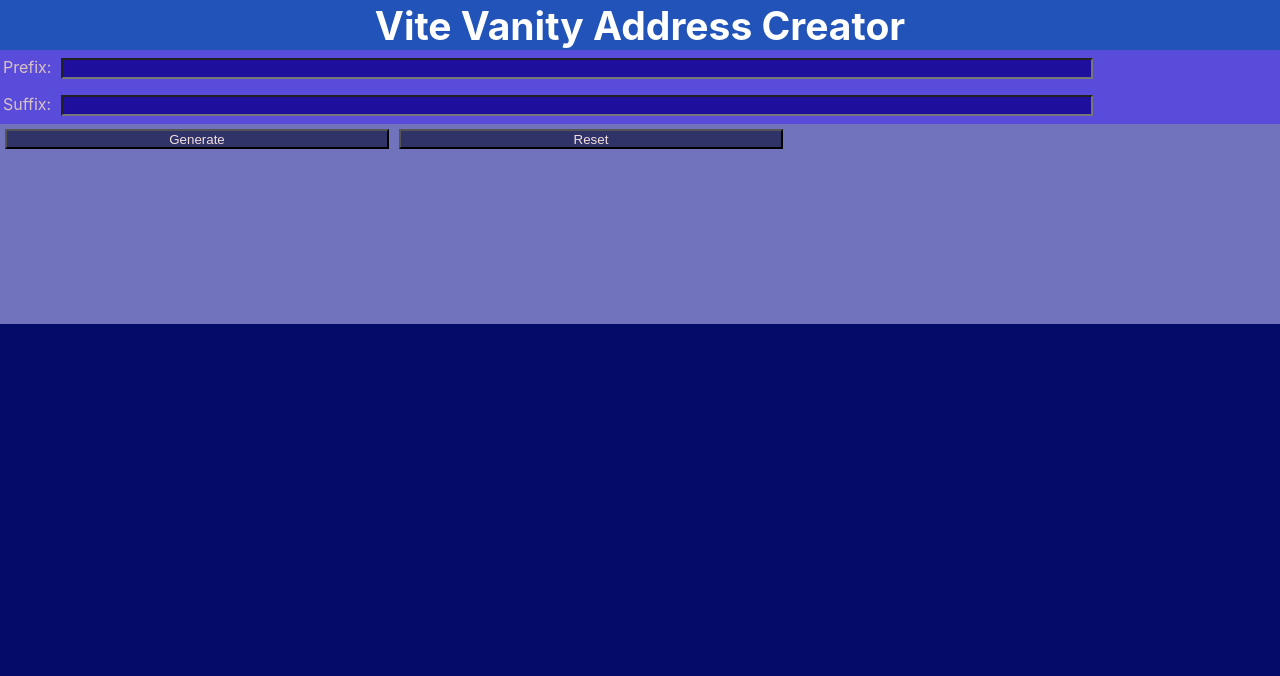
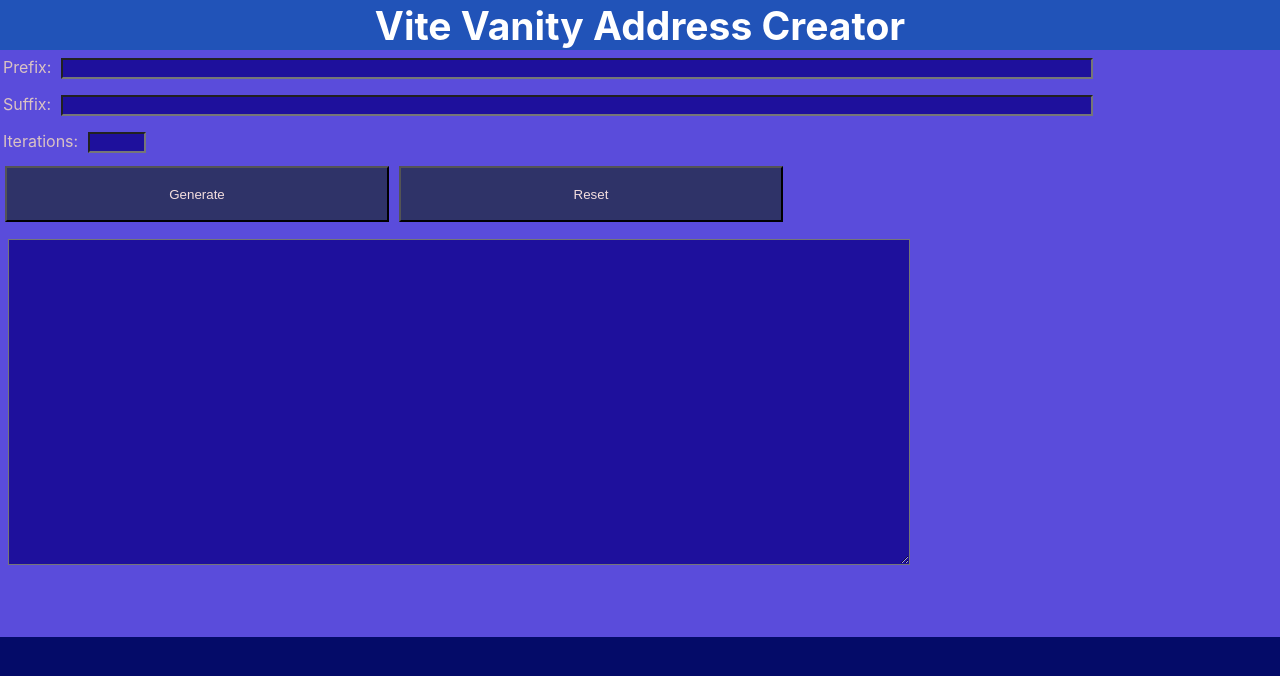
Before and after one commit to JohnGarnham/Vite-Vanity-Address-Generator, a React (Create React App) app: page / in a window 1280 px wide. Shown: the top 676 px of the page. Built offline with nearby package versions, Linux system fonts and the light colour scheme.

Commit message:
Add output textarea

```diff
--- a/src/App.css
+++ b/src/App.css
@@ -20,9 +20,9 @@
 
 .input-button-row {
   color: rgb(168, 13, 13);
-  background-color: #7273bd;
+  background-color: #5a4cdb;
   width: 100vw;
-  height: 200px;
+  height: 70px;
 }
 
 .input-button {
@@ -30,7 +30,7 @@
   background-color: #2f3368;
   float: left;
   width: 30%;
-  height: 20px;
+  height: 80%;
   margin: 5px;
 }
 
@@ -48,3 +48,27 @@
   height: 20%;
   margin: 5px;
 }
+
+.text-input-iterations {
+  color: rgb(245, 223, 223);
+  background-color: #1e109c;
+  width: 50px;
+  height: 20%;
+  margin: 5px;
+}
+
+.output-row {
+  color: rgb(218, 195, 195);
+  background-color: #5a4cdb;
+  width: 100vw;
+  height: 400px;
+  padding: 3px;
+}
+
+.textarea-output {
+  color: rgb(245, 223, 223);
+  background-color: #1e109c;
+  width: 70vw;
+  height: 80%;
+  margin: 5px;
+}
--- a/src/App.js
+++ b/src/App.js
@@ -15,6 +15,9 @@
       <div className="input-text-row">
         Suffix: <input type="text" className="text-input" id="suffix" name="suffix" />
       </div>
+      <div className="input-text-row">
+        Iterations: <input type="text" className="text-input-iterations" id="iterations" name="iterations" />
+      </div>
       <div className="input-button-row">
         <button type="button" className="input-button" name="Generate">
           Generate
@@ -23,6 +26,9 @@
           Reset
         </button>
       </div>
+      <div className="output-row">
+        <textarea className="textarea-output" id="output" name="output" readonly />
+      </div>
     </div>
   );
 }
```
